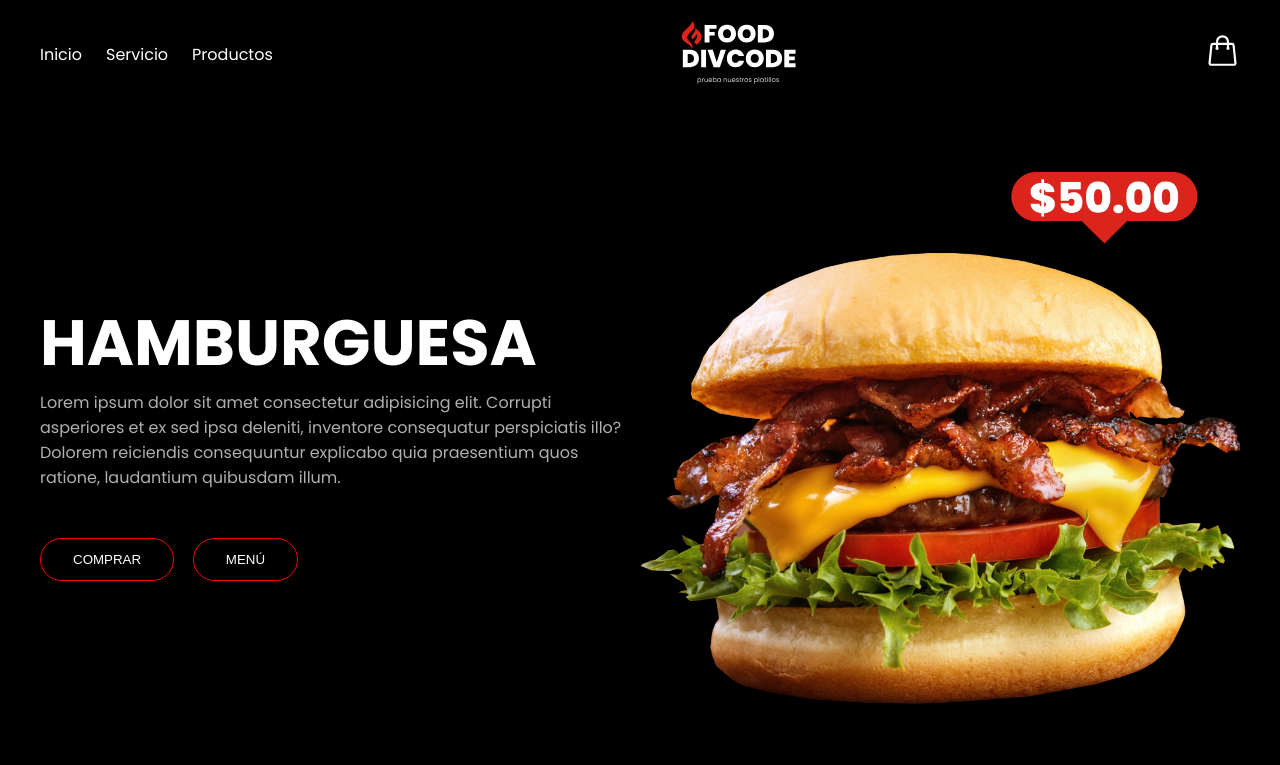
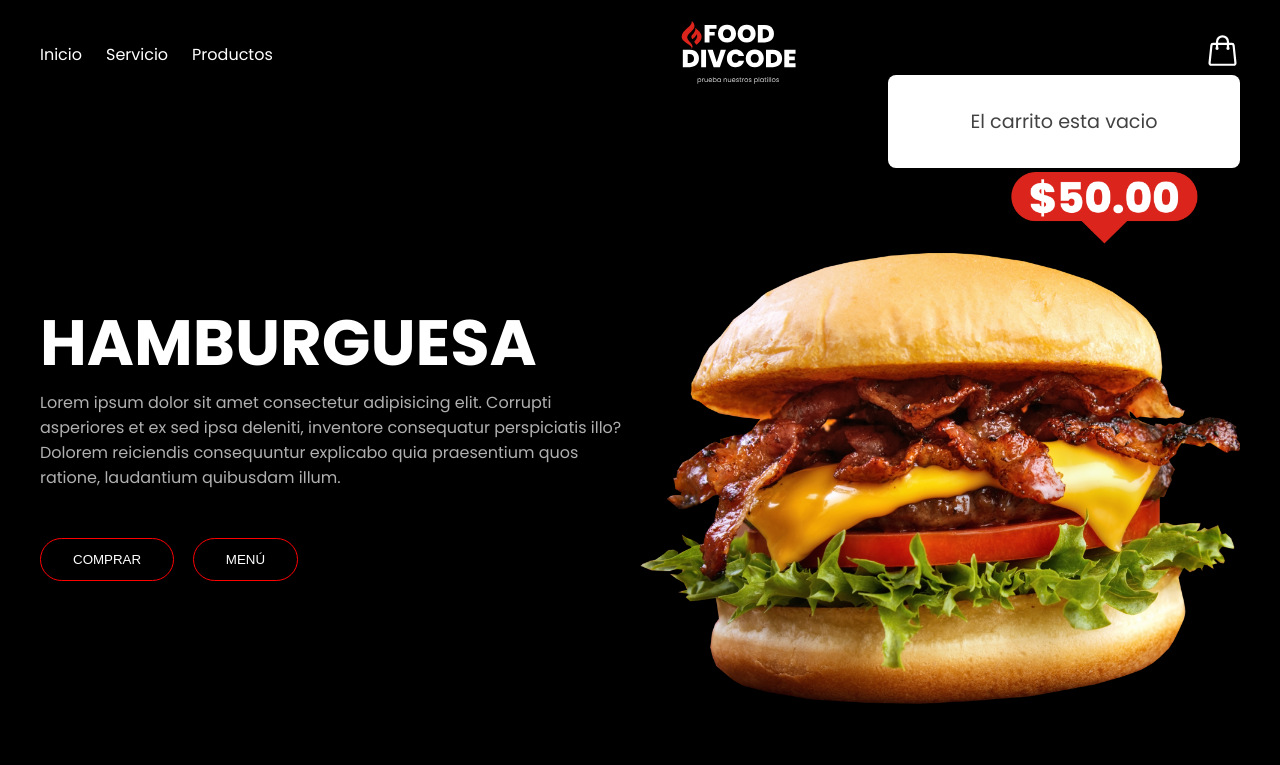
Before and after one commit to emerson204/CarritoDeCompras, a plain HTML site: page index.html in a window 1280 px wide. Both pictures are taken after a click on the icon 1222 px from the left and 50 px from the top of the page. Shown: the top 765 px of the page. Drawn offline with Linux system fonts and the light colour scheme.

Commit message:
Mejorando icono de carrito evento click

```diff
--- a/app.js
+++ b/app.js
@@ -1,6 +1,8 @@
 //Variables
 const productGrid = document.querySelector(".product__gri");
 const productContent = document.querySelector(".carrito__product");
+const carritoProductos = document.querySelector(".carrito__productos");
+const iconCarrito = document.querySelector(".carrito__list svg");
 const carritoCont = document.querySelector(".carrito");
 const vacio = document.querySelector(".empty");
 const totalPrecio = document.getElementById("numTotal");
@@ -15,6 +17,9 @@ document.addEventListener("DOMContentLoaded", () => {
   carrito = JSON.parse(localStorage.getItem("hamburguesas")) || [];
 
   crearAgregarHTML();
+});
+iconCarrito.addEventListener("click", () => {
+  carritoProductos.classList.toggle("car_view");
 });
 
 //Funciones
--- a/style.css
+++ b/style.css
@@ -81,16 +81,19 @@ li {
   position: absolute;
   right: 0;
   width: 22rem;
-  height: 24rem;
   padding: 0.8rem 1.5rem;
   background-color: white;
   display: none;
   border-radius: 0.5rem;
 }
 
-.carrito__list:hover .carrito__productos {
+.car_view {
   display: block;
 }
+
+/* .carrito__list:hover .carrito__productos {
+  display: block;
+} */
 
 .carrito__productos {
   overflow-y: scroll;
@@ -264,7 +267,7 @@ footer {
 
 .empty {
   text-align: center;
-  margin-top: 2rem;
+  margin: 1.2rem 0;
   font-size: 1.2rem;
   color: #424242;
 }
```
